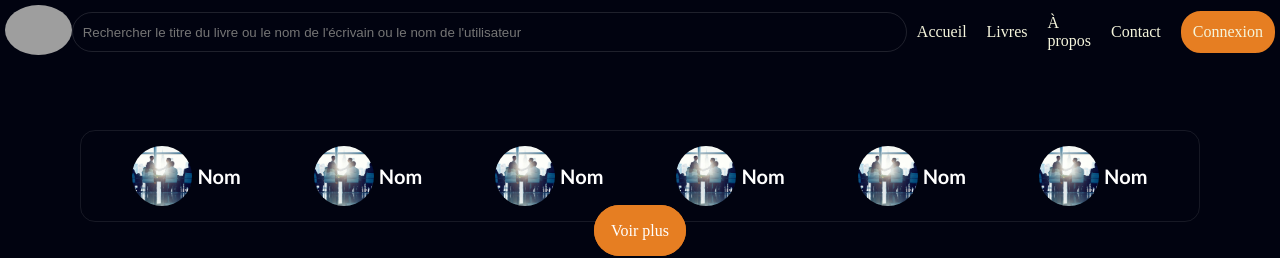
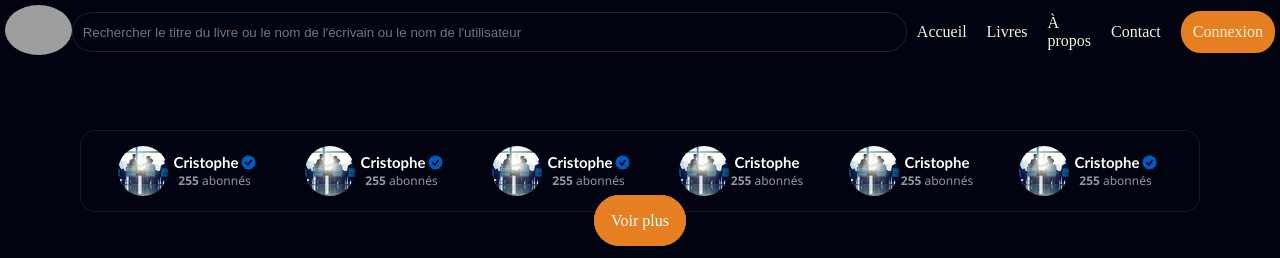
Before and after one commit to KiadyNirina/Bookly, a Vue app in the folder Frontend/: page /biblio in a window 1280 px wide. Shown: the top 258 px of the page. Built offline with nearby package versions, Linux system fonts and the light colour scheme; grey boxes are pictures that could not be loaded.

Commit message:
Updated styles for App.vue, Biblio.vue, and Detail.vue components, including changes to image sizes, font styles, and padding/margin values.

```diff
--- a/Frontend/src/App.vue
+++ b/Frontend/src/App.vue
@@ -81,7 +81,7 @@ export default {
     z-index: 10;
 }
 .nav img{
-    height: 30px;
+    height: 25px;
 }
 .nav a, .nav button{
     text-decoration: none;
--- a/Frontend/src/components/UserLogged/Biblio.vue
+++ b/Frontend/src/components/UserLogged/Biblio.vue
@@ -19,27 +19,45 @@ export default {
             <div class="users">
                 <a href="/user"class="user">
                     <img src="../../../public/cover 1.jpg" alt="">
-                    <h1>Nom</h1>
+                    <div class="">
+                        <h1>Cristophe <img src="../../../public/icons/badge.png" alt=""></h1>
+                        <span><b>255</b> abonnés</span>
+                    </div>
                 </a>
                 <a href="/user" class="user">
                     <img src="../../../public/cover 1.jpg" alt="">
-                    <h1>Nom</h1>
+                    <div class="">
+                        <h1>Cristophe <img src="../../../public/icons/badge.png" alt=""></h1>
+                        <span><b>255</b> abonnés</span>
+                    </div>
                 </a>
                 <a href="/user"class="user">
                     <img src="../../../public/cover 1.jpg" alt="">
-                    <h1>Nom</h1>
+                    <div class="">
+                        <h1>Cristophe <img src="../../../public/icons/badge.png" alt=""></h1>
+                        <span><b>255</b> abonnés</span>
+                    </div>
                 </a>
                 <a href="/user" class="user">
                     <img src="../../../public/cover 1.jpg" alt="">
-                    <h1>Nom</h1>
+                    <div class="">
+                        <h1>Cristophe</h1>
+                        <span><b>255</b> abonnés</span>
+                    </div>
                 </a>
                 <a href="/user" class="user">
                     <img src="../../../public/cover 1.jpg" alt="">
-                    <h1>Nom</h1>
+                    <div class="">
+                        <h1>Cristophe</h1>
+                        <span><b>255</b> abonnés</span>
+                    </div>
                 </a>
                 <a href="/user" class="user">
                     <img src="../../../public/cover 1.jpg" alt="">
-                    <h1>Nom</h1>
+                    <div class="">
+                        <h1>Cristophe <img src="../../../public/icons/badge.png" alt=""></h1>
+                        <span><b>255</b> abonnés</span>
+                    </div>
                 </a>
             </div>
             <router-link to="/books/popular" id="seeMore">Voir plus</router-link>
@@ -212,14 +230,27 @@ export default {
     border-radius: 15px;
 }
 .content-page .users .user img{
-    height: 60px;
-    width: 60px;
+    height: 50px;
+    width: 50px;
     border-radius: 100%;
     object-fit: cover;
 }
 .content-page .users .user h1{
     font-family: 'Gill Sans', 'Gill Sans MT', Calibri, 'Trebuchet MS', sans-serif;
-    font-size: 20px;
-    margin-left: 5px;
+    font-size: 15px;
+    display: flex;
+    align-items: center;
+    margin: 0px 5px 0px 5px;
+}
+.content-page .users .user h1 img{
+    height: 15px;
+    width: 15px;
+    margin-left: 2px;
+}
+.content-page .users .user span{
+    font-size: 12px;
+    margin: 0;
+    color: rgba(255, 255, 255, 0.587);
+    font-family: 'Segoe UI', Tahoma, Geneva, Verdana, sans-serif;
 }
 </style>
--- a/Frontend/src/components/books/detail/Detail.vue
+++ b/Frontend/src/components/books/detail/Detail.vue
@@ -169,11 +169,12 @@ export default {
 
 <style>
 .one{
-    padding: 10px;
+    padding: 20px;
     border: 1px solid #4388ff27;
+    box-shadow: 0px 0px 20px #4388ff2b;
     border-radius: 20px;
     display: flex;
-    margin-top: 10px;
+    margin-top: 25px;
     max-width: 1300px;
     margin-left: auto;
     margin-right: auto;
@@ -184,7 +185,7 @@ export default {
 .one .sect1 .img img{
     width: 100%;
     height: 400px;
-    border-radius: 20px 0 0 0;
+    border-radius: 10px 0 0 0;
     object-fit: cover;
 }
 .one .sect1 .info h3{
@@ -231,6 +232,7 @@ export default {
 }
 .one .desc h2{
     margin: 0;
+    font-family: 'Gill Sans', 'Gill Sans MT', Calibri, 'Trebuchet MS', sans-serif;
 }
 .one .desc p{
     font-family: 'Gill Sans', 'Gill Sans MT', Calibri, 'Trebuchet MS', sans-serif;
```
Also changed, not shown: Frontend/public/icons/badge.png (added).
